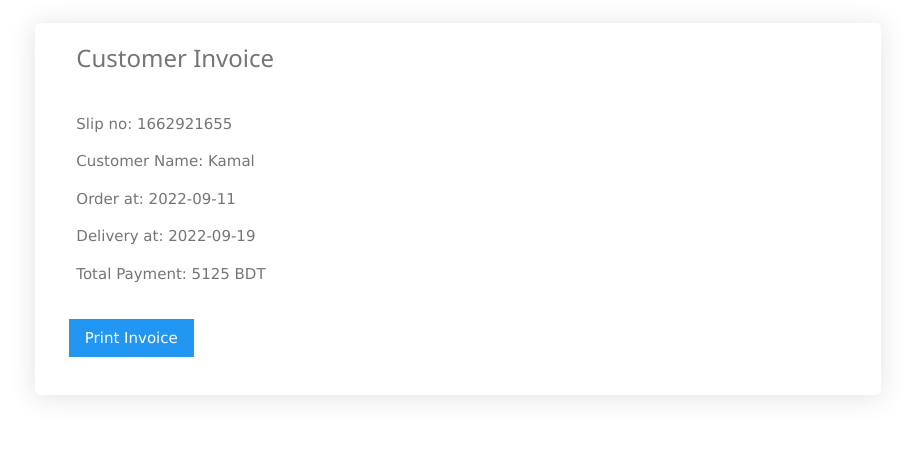
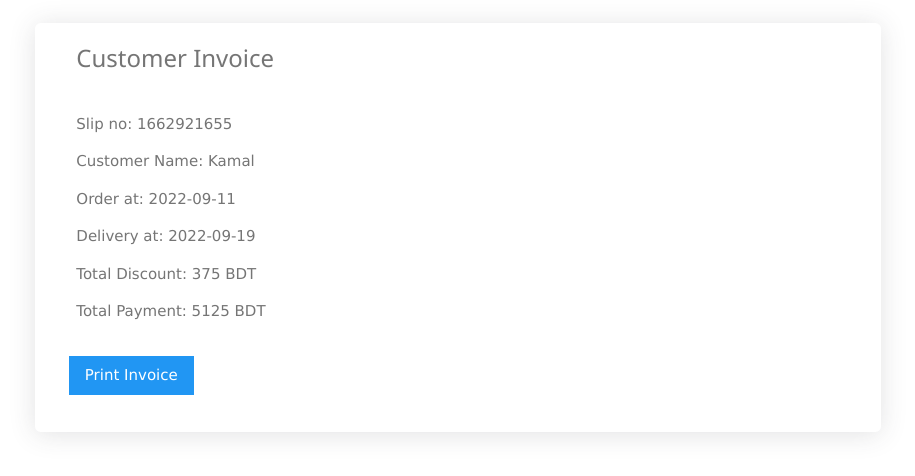
Before and after one commit to dipta995/tailor-shop, a PHP site: page /tailor-shop/print.php?printid=42 in a window 1280 px wide. Shown: the top 476 px of the page, without its empty margins (182-1097 px from the left). Run offline with PHP 8.4, Linux system fonts and the light colour scheme; data comes from the database, SQL or seed files in the repository.

Commit message:
:money_with_wings: Discount Added
Discount added in customer invoice print data

```diff
--- a/print.php
+++ b/print.php
@@ -45,10 +45,14 @@
                                         $calculate = $cart->slipOrder($slip_no);
                                         $selling_price = 0;
                                         $charge = 0;
+                                        $discount = 0;
+                                        $total_discount = 0;
                                         foreach ($calculate as $data) {
+                                            $discount += ($data['discount'] / 100) * ($data['selling_price'] * $data['quantity']);
                                             $selling_price += ($data['sellingprice'] - ($data['discount'] / 100 * $data['sellingprice'])) * $data['quantity'];
                                             $charge += $data['charge'];
                                         }
+                                        $total_discount += $discount;
                                         $total_price = $selling_price + $charge;
                                 ?>
                                         <tr>
@@ -59,6 +63,8 @@
                                             <p>Order at: <?php echo $value['order_at']; ?></p>
 
                                             <p>Delivery at: <?php echo $value['delivery_at']; ?></p>
+
+                                            <p>Total Discount: <?php echo $total_discount; ?> BDT</p>
 
                                             <p>Total Payment: <?php echo $total_price; ?> BDT</p>
                                         </tr>
```
